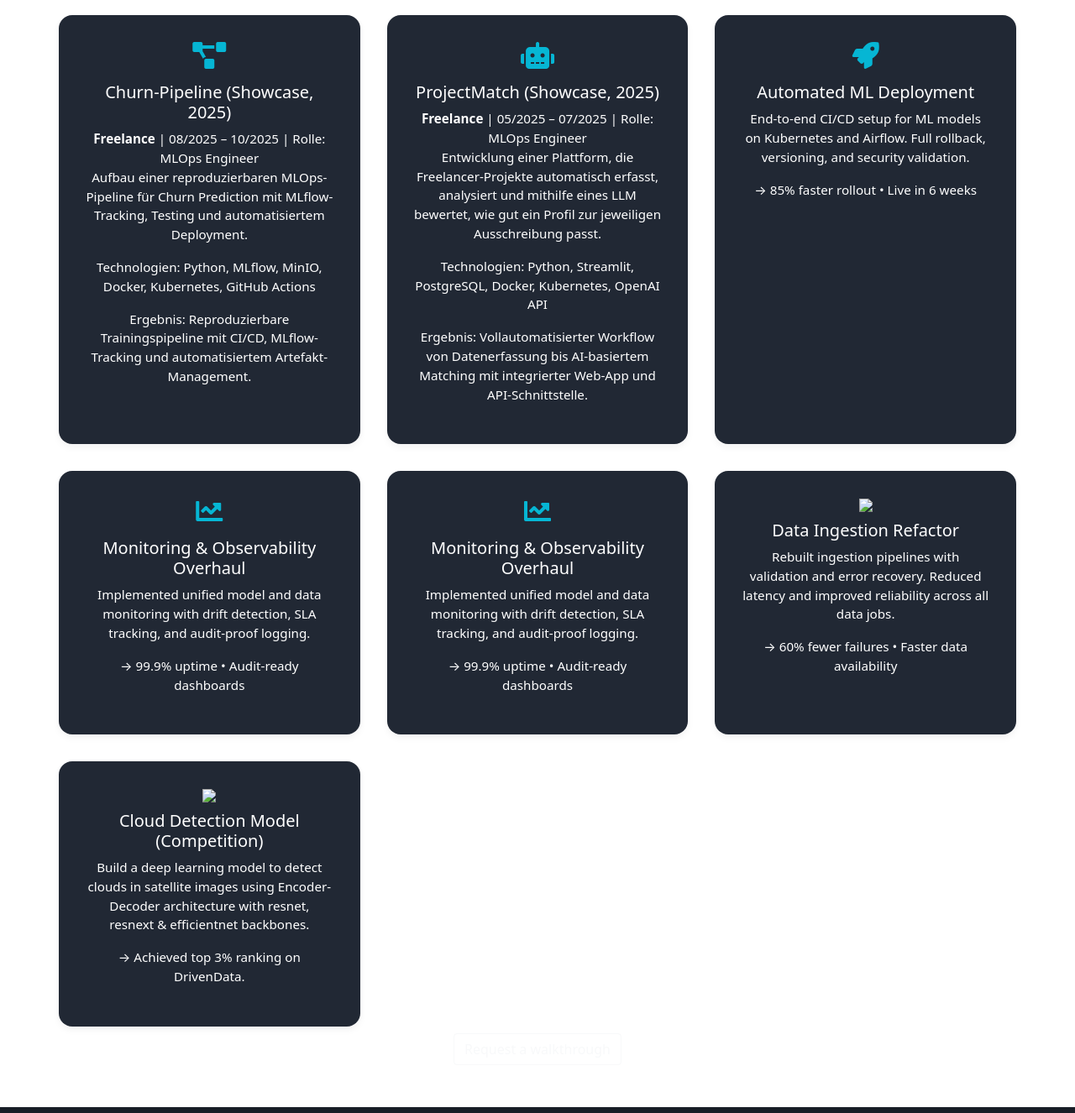
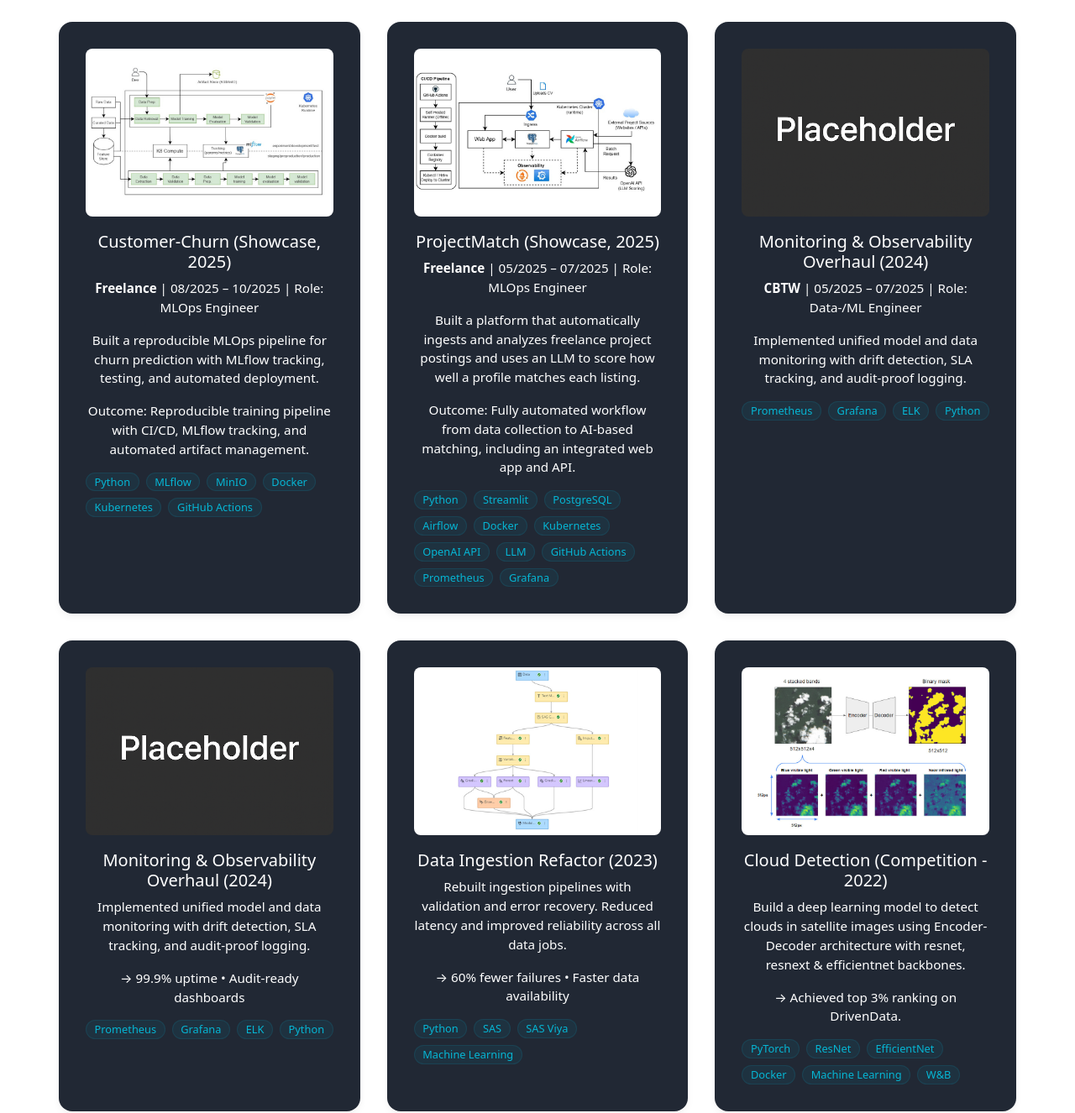
Before and after one commit to max-schaefer-dev/portfolio, a plain HTML site: page index.html in a window 1280 px wide. Shown: the part 1986-3312 px from the top of the page at 84% size. Drawn offline with nearby package versions, Linux system fonts and the light colour scheme; animation ran at ten frames a second.

Commit message:
added more details to projects

```diff
--- a/css/portfolio.css
+++ b/css/portfolio.css
@@ -338,6 +338,42 @@
     font-weight: 700;
     color: var(--h-primary);
     font-size: 1.1rem;
+}
+
+/* Technology badges under case studies */
+.tech-list{
+    margin-top: 0.75rem;
+    display:flex;
+    flex-wrap:wrap;
+    gap: 0.5rem;
+}
+
+.tech-badge{
+    display:inline-block;
+    background: rgba(6,182,212,0.08);
+    color: var(--h-primary);
+    border: 1px solid rgba(6,182,212,0.12);
+    padding: 0.25rem 0.6rem;
+    border-radius: 999px;
+    font-size: 0.8rem;
+    line-height: 1;
+}
+
+.service-card .tech-badge{
+    box-shadow: none;
+}
+
+/* Thumbnail for case studies */
+.case-thumb{
+    width: 100%;
+    height: 200px;
+    object-fit: cover;
+    border-radius: 8px;
+    margin-bottom: 0.75rem;
+}
+
+.service-card h4{
+    margin-top: 0.5rem;
 }
 
 /* Section 4 - Competitions */
--- a/index.html
+++ b/index.html
@@ -219,64 +219,100 @@
 
                     <!-- Churn-Pipeline case study -->
                     <div class="service-card">
-                        <i class="fas fa-project-diagram"></i>
-                        <h4>Churn-Pipeline (Showcase, 2025)</h4>
-                        <p class="muted"><strong>Freelance</strong> | 08/2025 – 10/2025 | Rolle: MLOps Engineer<br>
-                        Aufbau einer reproduzierbaren MLOps-Pipeline für Churn Prediction mit MLflow-Tracking, Testing und automatisiertem Deployment.</p>
-                        <p class="muted">Technologien: Python, MLflow, MinIO, Docker, Kubernetes, GitHub Actions</p>
-                        <p class="metric">Ergebnis: Reproduzierbare Trainingspipeline mit CI/CD, MLflow-Tracking und automatisiertem Artefakt-Management.</p>
+                        <img class="case-thumb" src="media/project1-customer-churn.jpg" alt="Churn-Pipeline">
+                        <h4>Customer-Churn (Showcase, 2025)</h4>
+                        <p class="muted"><strong>Freelance</strong> | 08/2025 – 10/2025 | Role: MLOps Engineer</p>
+                        <p class="muted">Built a reproducible MLOps pipeline for churn prediction with MLflow tracking, testing, and automated deployment.</p>
+                        <p class="metric">Outcome: Reproducible training pipeline with CI/CD, MLflow tracking, and automated artifact management.</p>
+                        <div class="tech-list" aria-label="Technologien">
+                            <span class="tech-badge">Python</span>
+                            <span class="tech-badge">MLflow</span>
+                            <span class="tech-badge">MinIO</span>
+                            <span class="tech-badge">Docker</span>
+                            <span class="tech-badge">Kubernetes</span>
+                            <span class="tech-badge">GitHub Actions</span>
+                        </div>
                     </div>
 
                     <!-- ProjectMatch case study -->
                     <div class="service-card">
-                        <i class="fas fa-robot"></i>
+                        <img class="case-thumb" src="media/project2-projectmatch.jpg" alt="Projectmatch">
                         <h4>ProjectMatch (Showcase, 2025)</h4>
-                        <p class="muted"><strong>Freelance</strong> | 05/2025 – 07/2025 | Rolle: MLOps Engineer<br>
-                        Entwicklung einer Plattform, die Freelancer-Projekte automatisch erfasst, analysiert und mithilfe eines LLM bewertet, wie gut ein Profil zur jeweiligen Ausschreibung passt.</p>
-                        <p class="muted">Technologien: Python, Streamlit, PostgreSQL, Docker, Kubernetes, OpenAI API</p>
-                        <p class="metric">Ergebnis: Vollautomatisierter Workflow von Datenerfassung bis AI-basiertem Matching mit integrierter Web-App und API-Schnittstelle.</p>
+                        <p class="muted"><strong>Freelance</strong> | 05/2025 – 07/2025 | Role: MLOps Engineer</p>
+                        <p class="muted">Built a platform that automatically ingests and analyzes freelance project postings and uses an LLM to score how well a profile matches each listing.</p>
+                        <p class="metric">Outcome: Fully automated workflow from data collection to AI-based matching, including an integrated web app and API.</p>
+                        <div class="tech-list" aria-label="Technologien">
+                            <span class="tech-badge">Python</span>
+                            <span class="tech-badge">Streamlit</span>
+                            <span class="tech-badge">PostgreSQL</span>
+                            <span class="tech-badge">Airflow</span>
+                            <span class="tech-badge">Docker</span>
+                            <span class="tech-badge">Kubernetes</span>
+                            <span class="tech-badge">OpenAI API</span>
+                            <span class="tech-badge">LLM</span>
+                            <span class="tech-badge">GitHub Actions</span>
+                            <span class="tech-badge">Prometheus</span>
+                            <span class="tech-badge">Grafana</span>
+                        </div>
                     </div>
 
-                    <div class="service-card">
-                    <i class="fas fa-rocket"></i>
-                    <h4>Automated ML Deployment</h4>
+                <div class="service-card">
+                    <img class="case-thumb" src="media/placeholder.png" alt="Monitoring & Observability">
+                    <h4>Monitoring & Observability Overhaul (2024)</h4>
+                    <p class="muted"><strong>CBTW</strong> | 05/2025 – 07/2025 | Role: Data-/ML Engineer</p>
                     <p class="muted">
-                        End-to-end CI/CD setup for ML models on Kubernetes and Airflow. Full rollback, versioning, and security validation.
+                        Implemented unified model and data monitoring with drift detection, SLA tracking, and audit-proof logging.
                     </p>
-                    <p class="metric">→ 85% faster rollout • <span class="muted">Live in 6 weeks</span></p>
+                    <div class="tech-list" aria-label="Technologien">
+                        <span class="tech-badge">Prometheus</span>
+                        <span class="tech-badge">Grafana</span>
+                        <span class="tech-badge">ELK</span>
+                        <span class="tech-badge">Python</span>
+                    </div>
                 </div>
-
                 <div class="service-card">
-                    <i class="fas fa-chart-line"></i>
-                    <h4>Monitoring & Observability Overhaul</h4>
+                    <img class="case-thumb" src="media/placeholder.png" alt="Projectmatch">
+                    <h4>Monitoring & Observability Overhaul (2024)</h4>
                     <p class="muted">
                         Implemented unified model and data monitoring with drift detection, SLA tracking, and audit-proof logging.
                     </p>
                     <p class="metric">→ 99.9% uptime • <span class="muted">Audit-ready dashboards</span></p>
+                    <div class="tech-list" aria-label="Technologien">
+                        <span class="tech-badge">Prometheus</span>
+                        <span class="tech-badge">Grafana</span>
+                        <span class="tech-badge">ELK</span>
+                        <span class="tech-badge">Python</span>
+                    </div>
                 </div>
                 <div class="service-card">
-                    <i class="fas fa-chart-line"></i>
-                    <h4>Monitoring & Observability Overhaul</h4>
-                    <p class="muted">
-                        Implemented unified model and data monitoring with drift detection, SLA tracking, and audit-proof logging.
-                    </p>
-                    <p class="metric">→ 99.9% uptime • <span class="muted">Audit-ready dashboards</span></p>
-                </div>
-                <div class="service-card">
-                    <img src="/media/project3-viya-model-pipeline.jpg">
-                    <h4>Data Ingestion Refactor</h4>
+                    <img class="case-thumb" src="media/project5-viya-model-pipeline.jpg" alt="Viya Model Pipeline">
+                    <h4>Data Ingestion Refactor (2023)</h4>
                     <p class="muted">
                         Rebuilt ingestion pipelines with validation and error recovery. Reduced latency and improved reliability across all data jobs.
                     </p>
                     <p class="metric">→ 60% fewer failures • <span class="muted">Faster data availability</span></p>
+                    <div class="tech-list" aria-label="Technologien">
+                        <span class="tech-badge">Python</span>
+                        <span class="tech-badge">SAS</span>
+                        <span class="tech-badge">SAS Viya</span>
+                        <span class="tech-badge">Machine Learning</span>
+                    </div>
                 </div>
                 <div class="service-card">
-                    <img src="/media/project4-cloud-detection.jpg">
-                    <h4>Cloud Detection Model (Competition)</h4>
+                    <img class="case-thumb" src="media/project6-cloud-detection.jpg" alt="Cloud Detection Model">
+                    <h4>Cloud Detection (Competition - 2022)</h4>
                     <p class="muted">
                         Build a deep learning model to detect clouds in satellite images using Encoder-Decoder architecture with resnet, resnext & efficientnet backbones.
                     </p>
                     <p class="metric">→ Achieved top 3% ranking on DrivenData.</p>
+                    <div class="tech-list" aria-label="Technologien">
+                        <span class="tech-badge">PyTorch</span>
+                        <span class="tech-badge">ResNet</span>
+                        <span class="tech-badge">EfficientNet</span>
+                        <span class="tech-badge">Docker</span>
+                        <span class="tech-badge">Machine Learning</span>
+                        <span class="tech-badge">W&B</span>
+                    </div>
                 </div>
             </div>
             <div class="text-center mt-2">
```
Also changed, not shown: media/project1-customer-churn.jpg (added), media/project2-projectmatch.jpg (added), media/project5-viya-model-pipeline.jpg (added), media/project6-cloud-detection.jpg (added), 1 other file.
